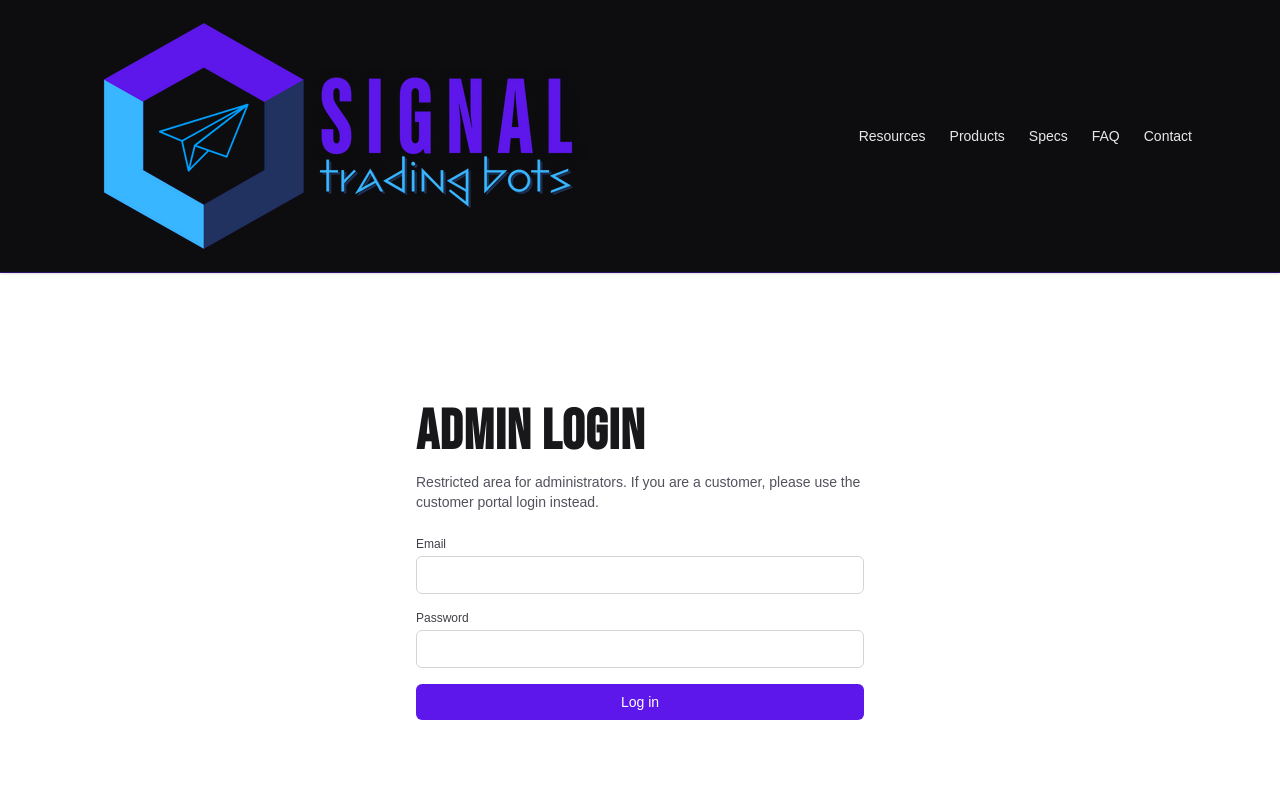
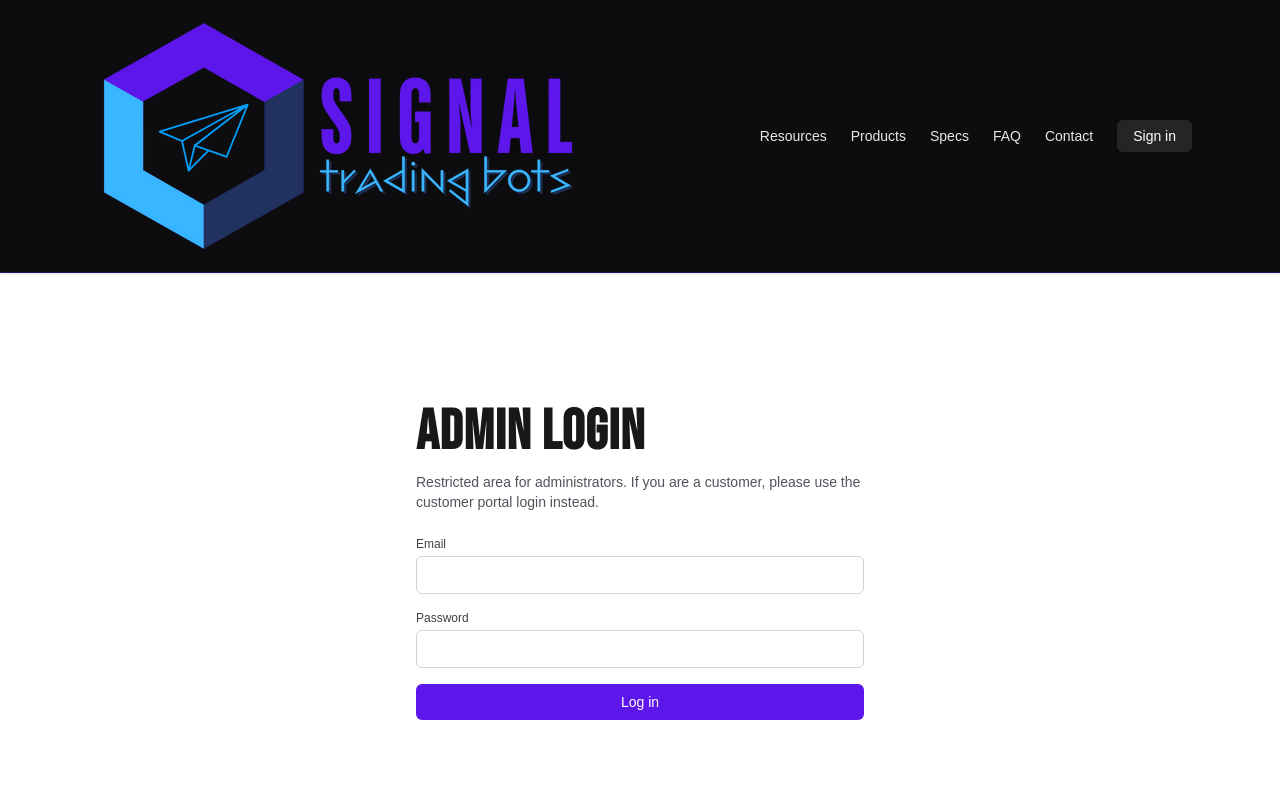
Before and after one commit to Appsbydare/Signal_Trading_Bots, a Next.js app: page /admin/login in a window 1280 px wide. Shown: the top 800 px of the page. Built offline with nearby package versions, Linux system fonts and the light colour scheme; no server answers.

Commit message:
Add Sign in button in header for customer login

```diff
--- a/src/app/layout.tsx
+++ b/src/app/layout.tsx
@@ -86,10 +86,24 @@ export default function RootLayout({
               <Link className="text-white/90 transition hover:text-[#d3c5ff]" href="/resources">
                 Resources
               </Link>
-              <Link className="text-white/90 transition hover:text-[#d3c5ff]" href="/products">Products</Link>
-              <Link className="text-white/90 transition hover:text-[#d3c5ff]" href="/specs">Specs</Link>
-              <Link className="text-white/90 transition hover:text-[#d3c5ff]" href="/faq">FAQ</Link>
-              <Link className="text-white/90 transition hover:text-[#d3c5ff]" href="/contact">Contact</Link>
+              <Link className="text-white/90 transition hover:text-[#d3c5ff]" href="/products">
+                Products
+              </Link>
+              <Link className="text-white/90 transition hover:text-[#d3c5ff]" href="/specs">
+                Specs
+              </Link>
+              <Link className="text-white/90 transition hover:text-[#d3c5ff]" href="/faq">
+                FAQ
+              </Link>
+              <Link className="text-white/90 transition hover:text-[#d3c5ff]" href="/contact">
+                Contact
+              </Link>
+              <Link
+                className="rounded-md bg-white/10 px-4 py-1.5 text-sm font-medium text-white shadow-sm transition hover:bg-white/20"
+                href="/login"
+              >
+                Sign in
+              </Link>
             </nav>
           </div>
         </header>
```
Also changed, not shown: 1 other file (tests, documents, lock files or other folders).
